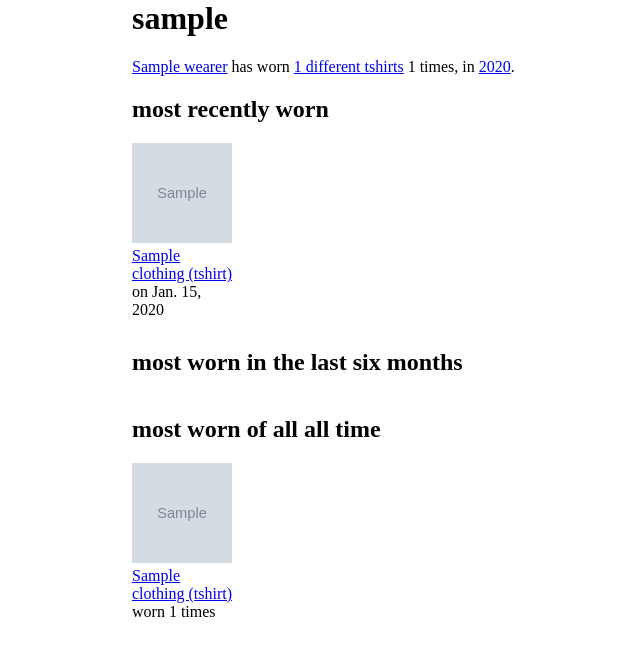
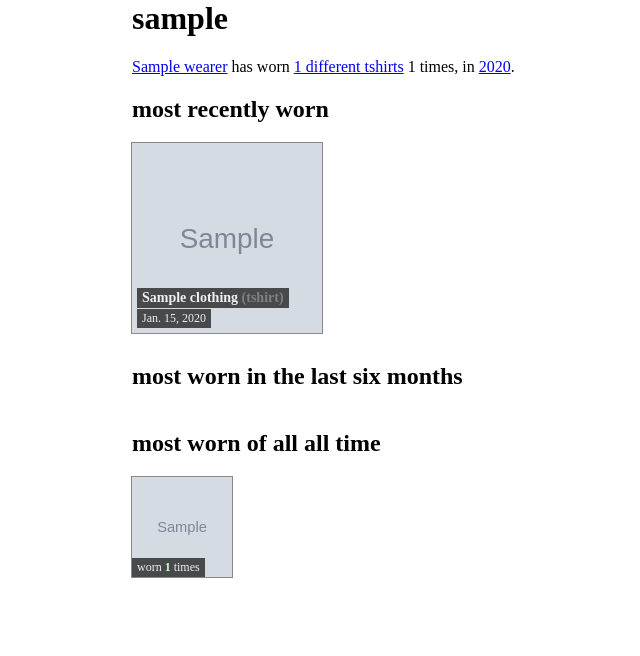
Before and after one commit to norm/hasworn, a Django app: template templates/wearers/wearer_page.html in a window 1280 px wide. Shown: the top 656 px of the page, without its empty margins (98-738 px from the left). Run offline with Django 3.2, Linux system fonts and the light colour scheme; the template is opened without the code that fills it: values that come from a table or form of the project are taken from there, others are empty; tables that the repository leaves empty hold one stand-in row (values such as "Sample post"); grey boxes marked "Sample" are stand-in pictures; some libraries are stand-ins or nearby versions.

Commit message:
Overlay names of clothing on the images

```diff
--- a/templates/wearers/base.html
+++ b/templates/wearers/base.html
@@ -12,11 +12,21 @@
       grid-template-columns: 1fr 1fr 1fr 1fr 1fr 1fr 1fr;
       gap: 20px;
     }
+    ol.clothing.large {
+      grid-template-columns: 1fr 1fr 1fr 1fr;
+    }
     ol.clothing > li {
       width: 100px;
       margin-bottom: 10px;
       list-style: none;
       justify-self: center;
+    }
+    ol.clothing.large > li {
+      width: 190px;
+    }
+    ol.clothing > li img {
+      display: block;
+      outline: 1px solid #888;
     }
     ol.clothing > li.Sat {
       grid-column-start: 1;
@@ -39,6 +49,53 @@
     ol.clothing > li.Fri {
       grid-column-start: 7;
     }
+
+    ol.clothing > li b {
+      position: absolute;
+      left: -10000px;
+      top: auto;
+      width: 1px;
+      height: 1px;
+      overflow: hidden;
+    }
+
+    /* text on top of images */
+    ol.clothing > li {
+      position: relative;
+    }
+    ol.clothing > li i {
+      position: absolute;
+      background-color: rgba(0, 0, 0, 0.666);
+      color: rgb(240, 240, 240);
+      padding: 2px 5px;
+      font-size: 12px;
+      font-style: normal;
+      bottom: 0;
+      left: 0;
+    }
+    ol.clothing > li i span {
+      color: rgb(128, 128, 128);
+    }
+    ol.clothing > li i em {
+      font-style: normal;
+      font-weight: 800;
+      color: #cfc;
+    }
+    ol.clothing > li a i {
+      bottom: 10px;
+      font-size: 14px;
+      max-width: 80px;
+      font-weight: 800;
+    }
+    ol.clothing.large > li i {
+      bottom: 5px;
+      left: 5px;
+    }
+    ol.clothing.large > li a i {
+      bottom: 25px;
+      max-width: 170px;
+    }
+
     /* FIXME overlap multiple wearings on one day */
   </style>
   {% block page-style %}{% endblock %}
--- a/templates/wearers/wearer_page.html
+++ b/templates/wearers/wearer_page.html
@@ -3,18 +3,18 @@
 
 {% block content %}
 <h2>most recently worn</h2>
-<ol class='clothing'>
-  {% for wearing in wearer.wearings.all|slice:':14' %}
+<ol class='clothing large'>
+  {% for wearing in wearer.wearings.all|slice:':12' %}
   <li>
     <a href='{{wearing.clothing.static_site_url}}'>
-      {% thumbnail wearing.clothing.image "100x100" crop="center" as thumb %}
-        <img src='{{thumb.url}}' width=100 height=100 alt=''>
+      {% thumbnail wearing.clothing.image "190x190" crop="center" as thumb %}
+        <img src='{{thumb.url}}' width=190 height=190 alt=''>
       {% empty %}
-        <img src='//hasworn.m17s.net/placeholder/tshirt.100.jpg' width=100 height=100 alt=''>
+        <img src='//hasworn.m17s.net/placeholder/tshirt.100.jpg' width=190 height=190 alt=''>
       {% endthumbnail %}
-      {{wearing.clothing}}
+      <i>{{wearing.clothing.name}} <span>({{wearing.clothing.type}})</span></i>
     </a>
-    on {{wearing.day}}
+    <i><b>on</b> {{wearing.day}}</i>
   </li>
   {% endfor %}
   </ol>
@@ -29,9 +29,9 @@
       {% empty %}
         <img src='//hasworn.m17s.net/placeholder/tshirt.100.jpg' width=100 height=100 alt=''>
       {% endthumbnail %}
-      {{worn.clothing}}
+      <b>{{worn.clothing}}</b>
     </a>
-    worn {{worn.num_worn}} times
+    <i>worn <em>{{worn.num_worn}}</em> times</i>
   </li>
 {% endfor %}
 </ol>
@@ -46,8 +46,9 @@
       {% empty %}
         <img src='//hasworn.m17s.net/placeholder/tshirt.100.jpg' width=100 height=100 alt=''>
       {% endthumbnail %}
-      {{worn.clothing}}
-    </a> worn {{worn.num_worn}} times
+      <b>{{worn.clothing}}</b>
+    </a>
+    <i>worn <em>{{worn.num_worn}}</em> times</i>
   </li>
 {% endfor %}
 </ol>
```
Also changed, not shown: templates/wearers/wearer_type_index.html (+26 -7 lines), templates/wearers/wearer_year.html (+11 -2 lines).
